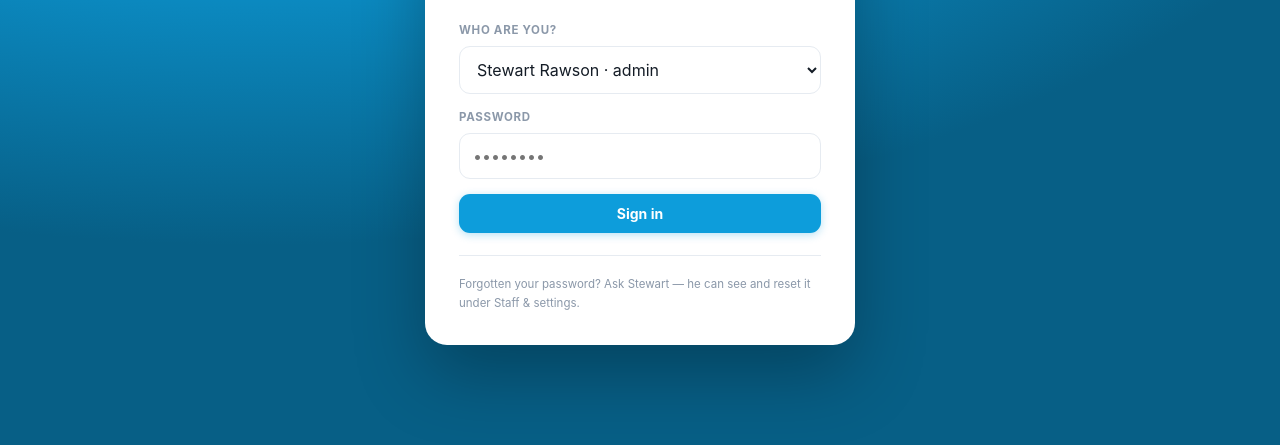
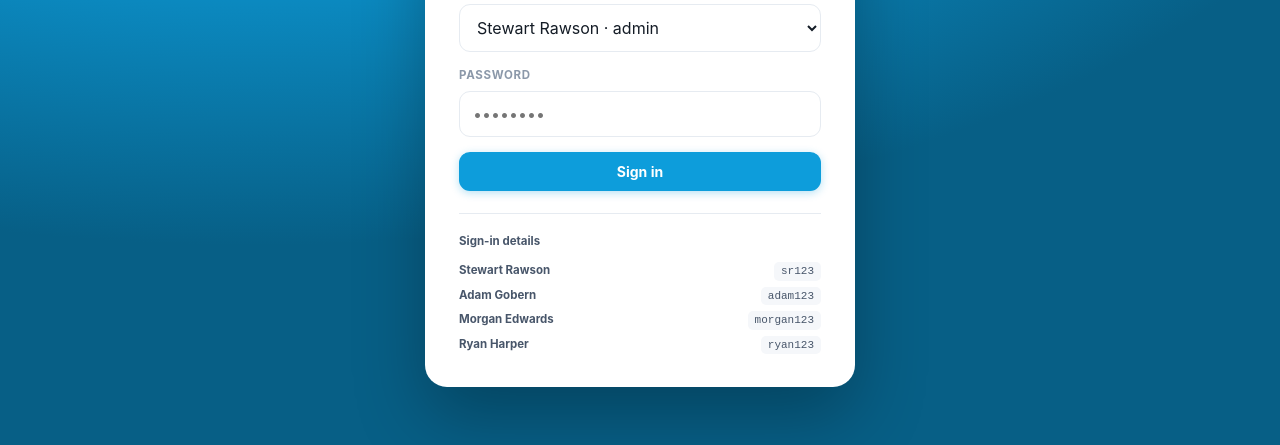
Before and after one commit to stewraw25/sr-holiday-tracker, a plain HTML site: page index.html in a window 1280 px wide. Shown: the part 355-800 px from the top of the page. Drawn offline with Linux system fonts and the light colour scheme.

Commit message:
Show sign-in details on the login screen
Co-Authored-By: Claude Opus 5 <noreply@anthropic.com>

```diff
--- a/index.html
+++ b/index.html
@@ -369,7 +369,7 @@ tbody tr:hover{background:#fbfcfd}
 var COLS = ["#0d9ddb","#e8873a","#7c6ce0","#12a15c","#e2557b","#f0b429","#14b8c4","#8b5cf6"];
 
 /* ========== SEED ========== */
-var SHOW_HINTS = false;
+var SHOW_HINTS = true;
 var SEED = { staff: [{"id": "stewart", "name": "Stewart Rawson", "pw": "sr123", "admin": true, "days": 20, "bonus": 0, "carry": 0, "bday": "", "col": "#0d9ddb"}, {"id": "adam", "name": "Adam Gobern", "pw": "adam123", "admin": false, "days": 20, "bonus": 0, "carry": 0, "bday": "", "col": "#e8873a"}, {"id": "morgan", "name": "Morgan Edwards", "pw": "morgan123", "admin": false, "days": 20, "bonus": 0, "carry": 0, "bday": "", "col": "#7c6ce0"}, {"id": "ryan", "name": "Ryan Harper", "pw": "ryan123", "admin": false, "days": 20, "bonus": 0, "carry": 0, "bday": "", "col": "#12a15c"}], bookings:[] };
 
 var KEY="srHoliday_v2", db=load(), me=null, view=new Date(), editId=null, pickCol=COLS[0];
```
